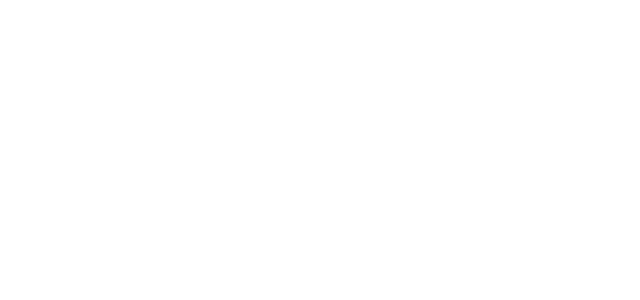
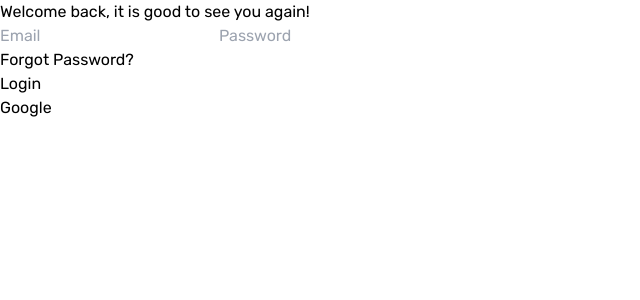
Before and after one commit to krishabbashyal/firebase-task-manager, a Vue app in the folder frontend/: page / in a window 1280 px wide. Shown: the top 300 px of the page, without its empty margins (0-640 px from the left). Built offline with nearby package versions, Linux system fonts and the light colour scheme.

Commit message:
added the base font into the web application

```diff
--- a/frontend/src/App.vue
+++ b/frontend/src/App.vue
@@ -1,8 +1,15 @@
 <template>
-  <div class="">
-    <div class="">
-
-    </div>
+  <div>
+    <h1>Welcome back, it is good to see you again!</h1>
+    <form action="">
+      <input type="email" placeholder="Email">
+      <input type="password" placeholder="Password">
+      <p>Forgot Password?</p>
+      <button>Login</button>
+    </form>
+    <form action="">
+      <button>Google</button>
+    </form>
   </div>
 </template>
 
--- a/frontend/src/index.css
+++ b/frontend/src/index.css
@@ -1,3 +1,11 @@
+@import url('https://fonts.googleapis.com/css2?family=Rubik:ital,wght@0,300;0,400;0,500;0,600;0,700;0,800;0,900;1,300;1,400;1,500;1,600;1,700;1,800;1,900&display=swap');
+
 @tailwind base;
 @tailwind components;
 @tailwind utilities;
+
+@layer base {
+  html {
+    font-family: Rubik, system-ui, sans-serif;
+  }
+}
--- a/frontend/tailwind.config.js
+++ b/frontend/tailwind.config.js
@@ -2,7 +2,11 @@
 module.exports = {
   content: ["./index.html", "./src/**/*.{vue,js,ts,jsx,tsx}", ],
   theme: {
-      extend: {},
+      extend: {
+        fontFamily: {
+          Rubik: ["Rubik","sans-serif"],
+        }
+      },
   },
   plugins: [],
 }
```
